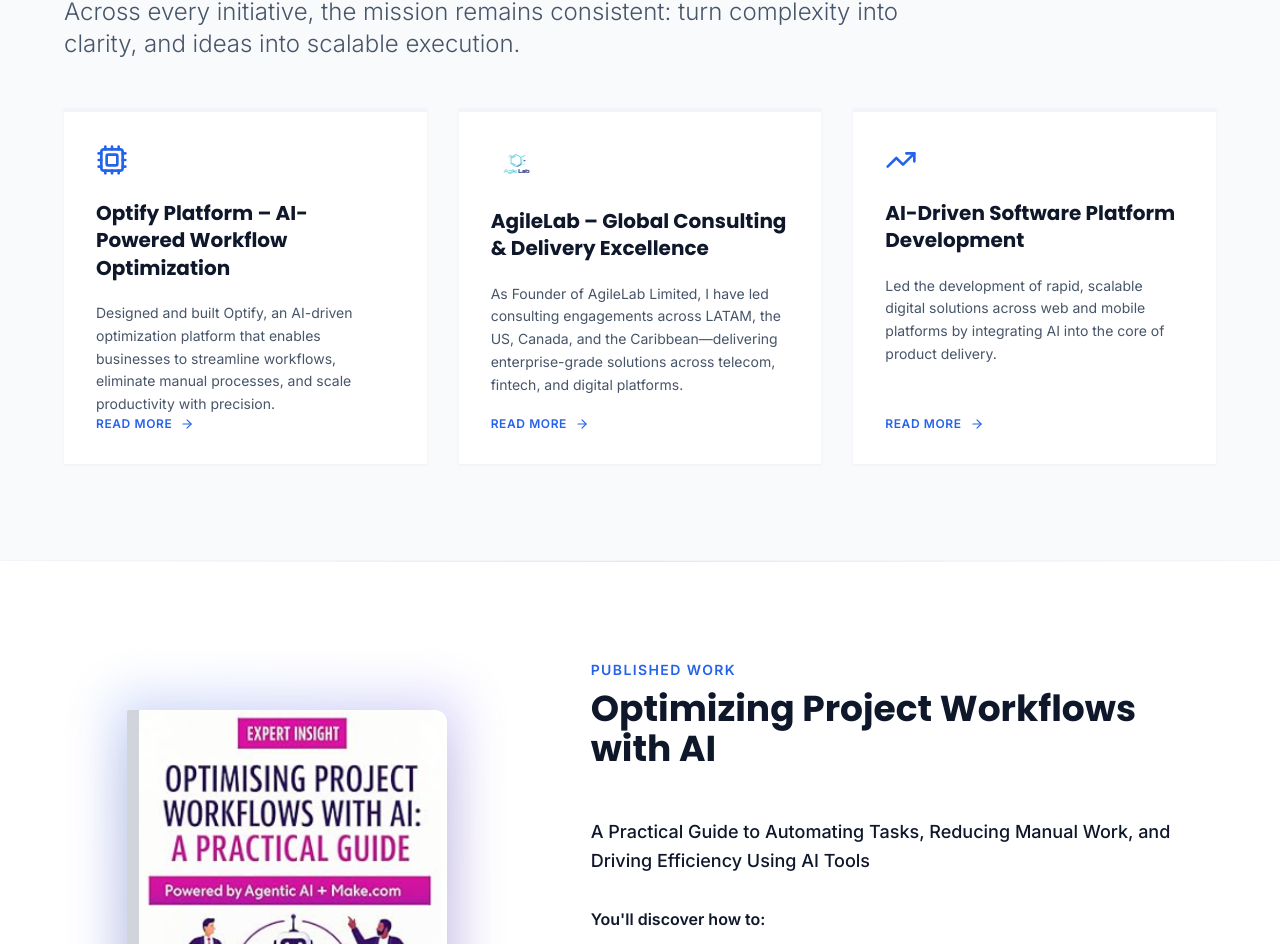
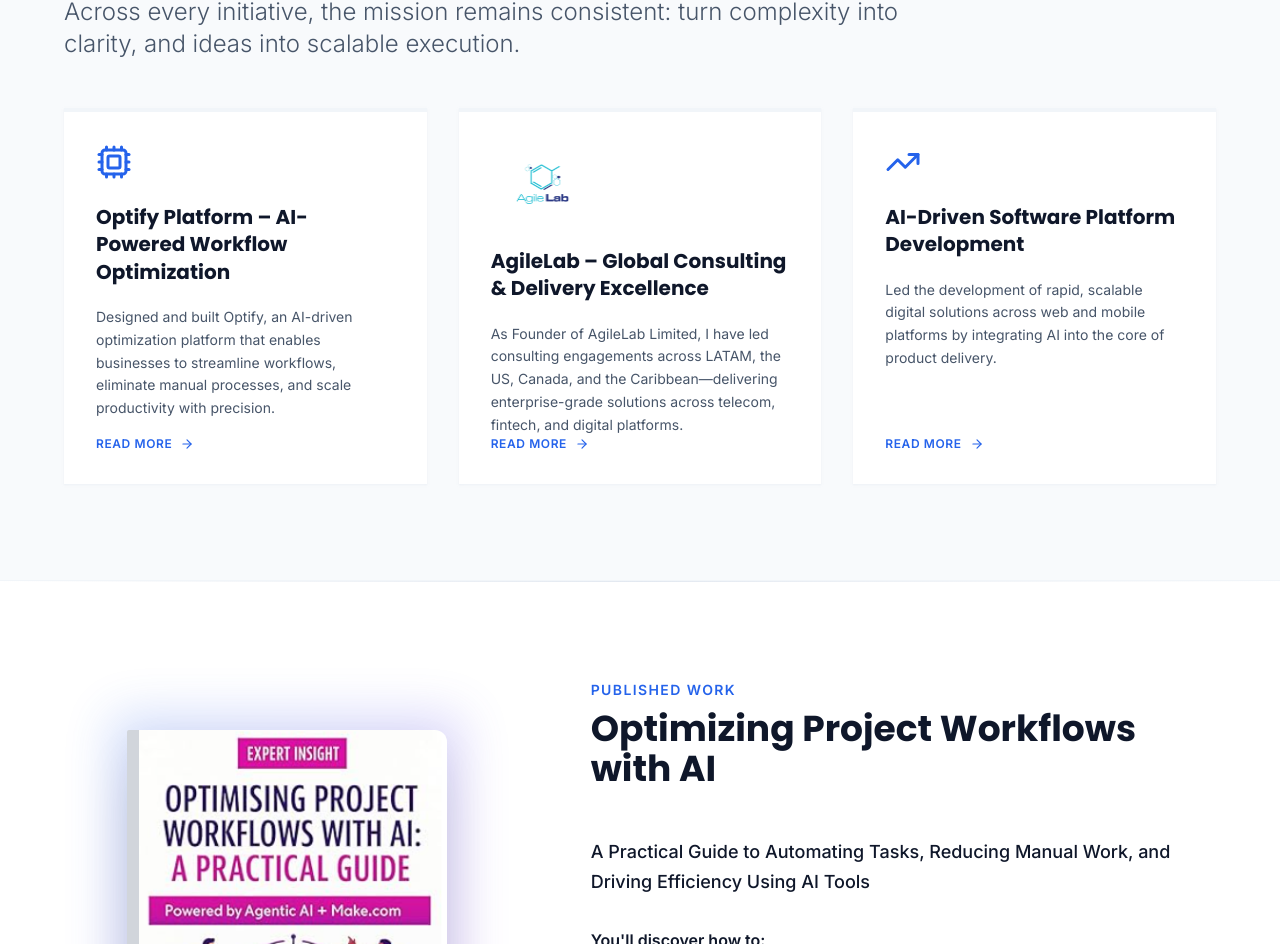
Before and after one commit to vashonai/OldaneGraham.com, a React (Vite) app: page / in a window 1280 px wide. Shown: the part 3631-4575 px from the top of the page. Built offline with nearby package versions, Linux system fonts and the light colour scheme.

Commit message:
feat: add initial App component with hero section, navigation, and professional profile summary

```diff
--- a/src/App.jsx
+++ b/src/App.jsx
@@ -431,11 +431,11 @@
               whileHover={{ y: -10 }}
               className="group p-8 bg-white rounded-none shadow-sm border-t-4 border-slate-100 hover:border-blue-600 transition-all duration-300 shadow-slate-200/50 flex flex-col"
             >
-              <div className="text-blue-600 mb-6 transition-transform group-hover:scale-110 duration-300 max-h-12 w-auto">
+              <div className="text-blue-600 mb-6 transition-transform group-hover:scale-110 duration-300 w-auto">
                 {item.image ? (
-                  <img src={item.image} alt={item.title} className="h-10 w-auto object-contain" />
+                  <img src={item.image} alt={item.title} className="h-20 w-auto object-contain" />
                 ) : (
-                  item.icon && React.cloneElement(item.icon, { size: 32 })
+                  item.icon && React.cloneElement(item.icon, { size: 36 })
                 )}
               </div>
               <h3 className="text-xl font-display font-bold mb-5 text-navy leading-snug">
@@ -698,7 +698,7 @@
   <footer className="max-w-[1200px] mx-auto px-6 py-12 border-t border-slate-100 flex flex-col md:flex-row justify-between items-center gap-6 text-slate-400 text-sm">
     <p>&copy; {new Date().getFullYear()} Oldane Graham. All rights reserved.</p>
     <div className="flex gap-8">
-      <a href="#" className="hover:text-navy transition-colors">
+      <a href="https://www.agilelabhq.com" target="_blank" rel="noopener noreferrer" className="hover:text-navy transition-colors">
         AgileLab
       </a>
       <a href="#" className="hover:text-navy transition-colors">
```
